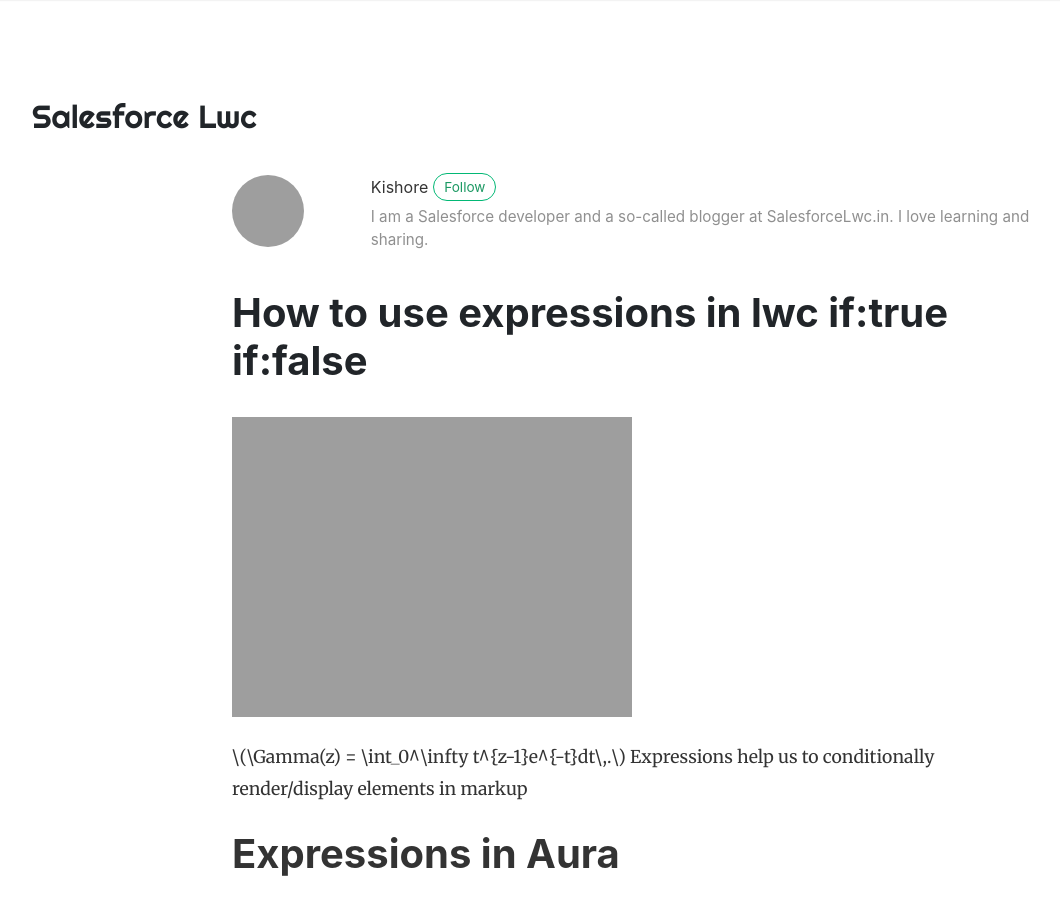
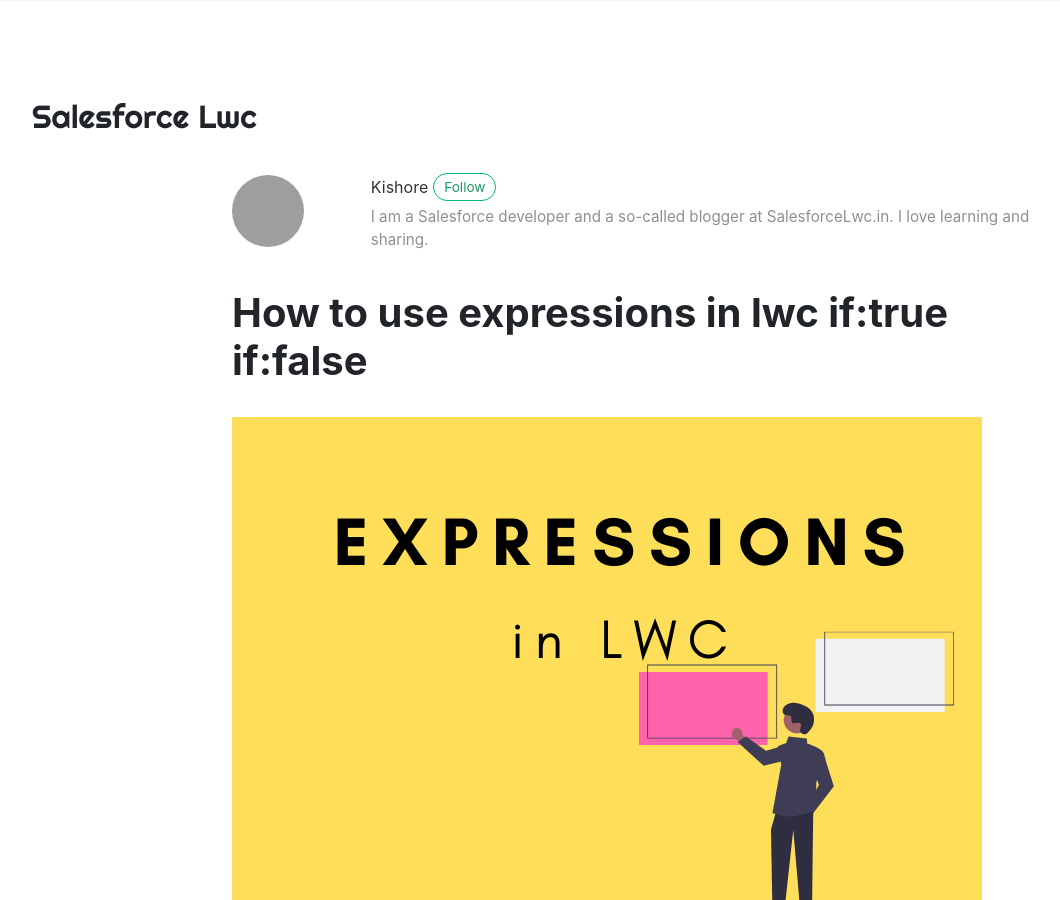
Before and after one commit to kishorekrrish/sfdc-website, a Jekyll site: the page built from _posts/2021-03-19-how-to-use-expressions-in-lwc.md, in a window 1280 px wide and 900 px high. Shown: the whole window, without its empty margins (53-1113 px from the left). Built offline with Jekyll 4.4.1, drawn with Linux system fonts in a browser that asks for light colours; nearby versions of some CDN libraries; grey boxes are pictures that could not be loaded.

Commit message:
expression header change

```diff
--- a/_posts/2021-03-19-how-to-use-expressions-in-lwc.md
+++ b/_posts/2021-03-19-how-to-use-expressions-in-lwc.md
@@ -5,7 +5,7 @@
 categories: [ LWC, Lightning Web Components ]
 permalink: /use-expression-in-lwc.html
 description: Use expressions in lwc html if:true if:false to conditionally render elements
-image: assets/images/expressions/expressions-header.png
+image: assets/images/expressions/expression-header.png
 toc: false
 beforetoc: "Use expressions in lwc html if:true if:false to conditionally render elements"
 author: kishore
```
Also changed, not shown: assets/images/expressions/Expressions in LWC.png (deleted), assets/images/expressions/expression-header.png (added), assets/images/expressions/expressions-header.gif (deleted).
